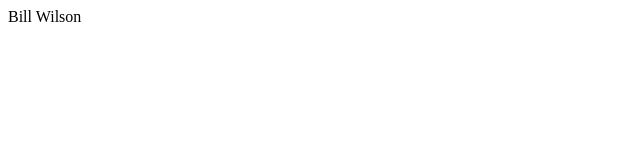
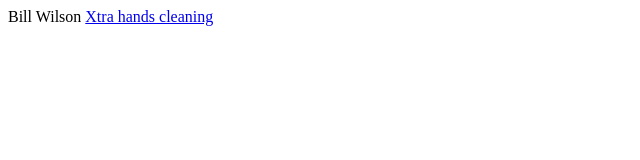
Before and after one commit to spun169/bilsonwilson.github.io, a plain HTML site: page index.html in a window 1280 px wide. Shown: the whole page, without its empty margins (0-640 px from the left). Drawn offline with Linux system fonts and the light colour scheme.

Commit message:
Update index.html

```diff
--- a/index.html
+++ b/index.html
@@ -1 +1,2 @@
 Bill Wilson
+<a href ="http://www.xtrahandscleaning.com">Xtra hands cleaning </a>
```
